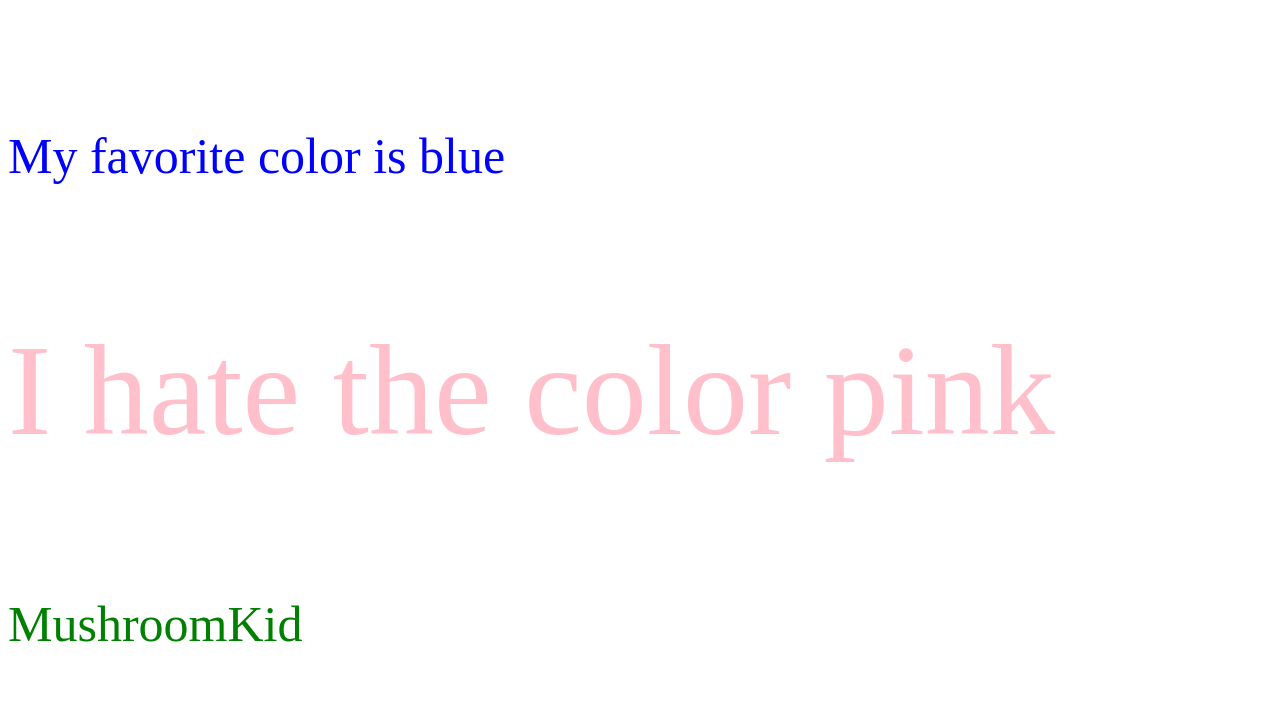
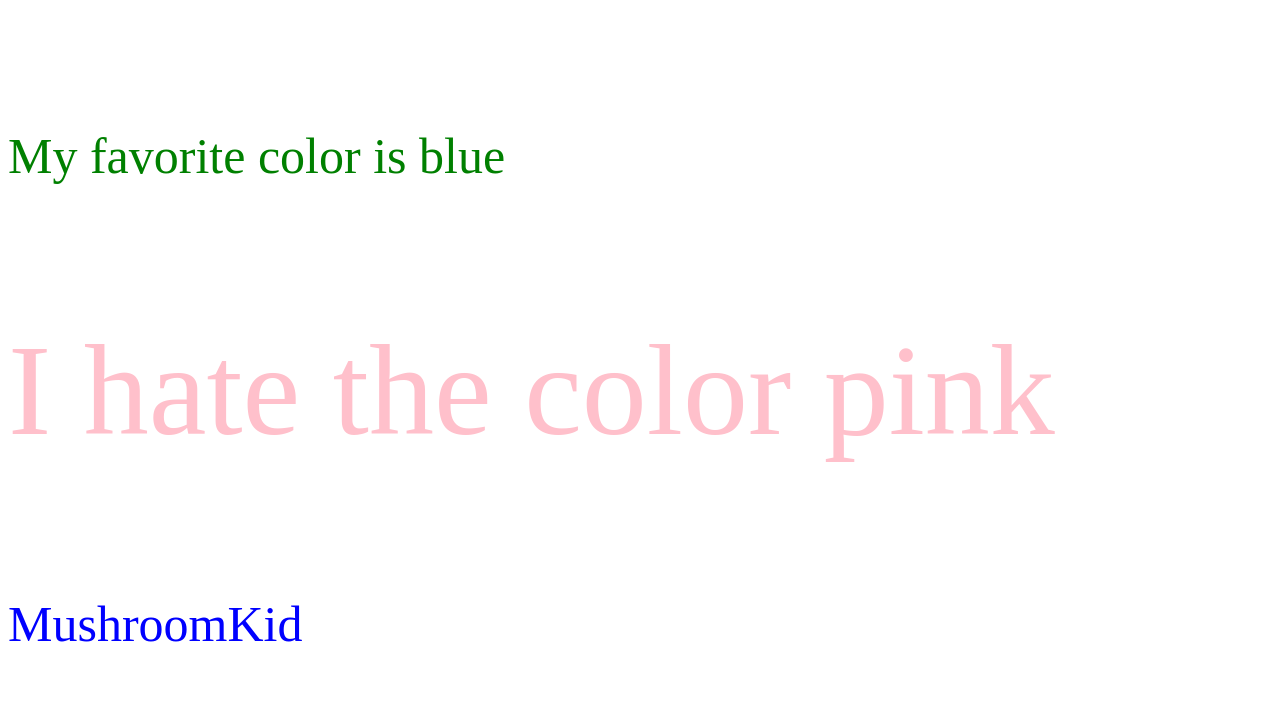
Before and after one commit to aidanchiu/aidanchiu.github.io, a plain HTML site: page index.html in a window 1280 px wide. Shown: the part 660-1378 px from the top of the page. Drawn offline with Linux system fonts and the light colour scheme.

Commit message:
Blue text to class

```diff
--- a/index.html
+++ b/index.html
@@ -19,7 +19,7 @@
     <p class="pinktxt"> This is my first day at coding camp. </p>
     <p id="bluetxt"> My favorite color is blue </p>
     <P class="pinktxt"> I hate the color pink </P>
-    <p id="greentxt"> MushroomKid </p>
+    <p class="bluetxt"> MushroomKid </p>
     <br>
     <a href="https://twitter.com/mushroomkidable"><img id="mushroomkid" src="https://pbs.twimg.com/profile_images/565852926367645696/ApqwkCHa.png"></a>
     <br>
--- a/style.css
+++ b/style.css
@@ -1,5 +1,5 @@
 p {color:green;font-size:50px;}
-#bluetxt {color:blue;}
+.bluetxt {color:blue;}
 h1{
 	color:red;font-size:125px;
 }
```
